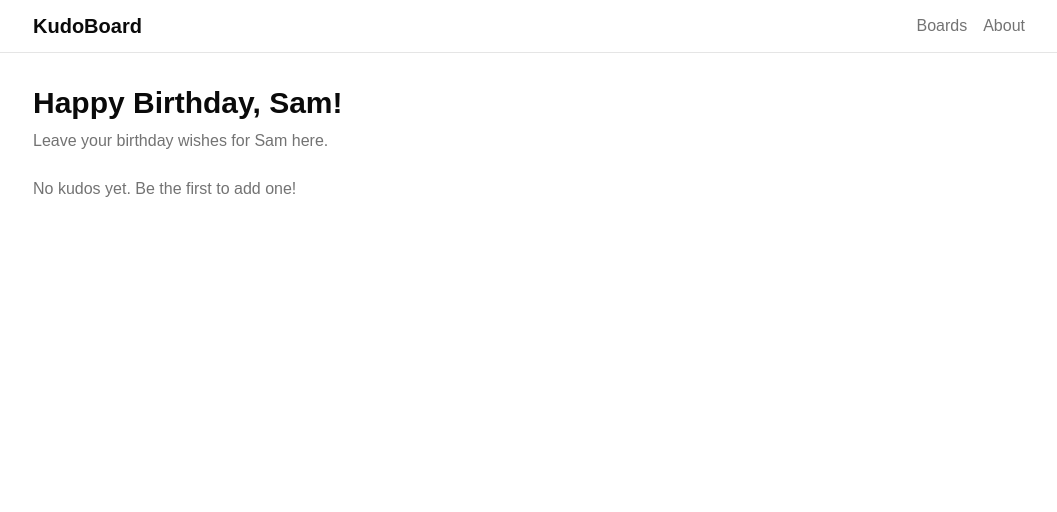
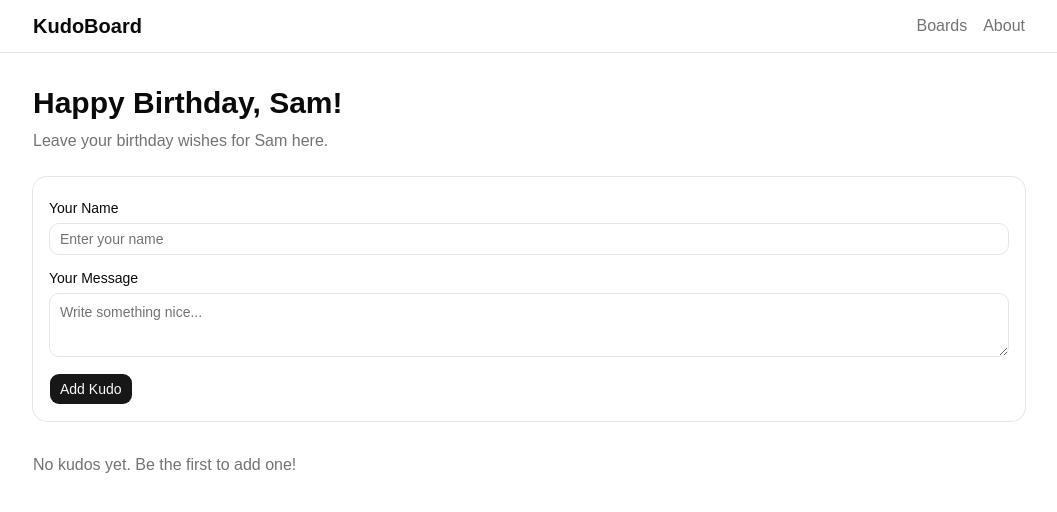
Before and after one commit to madooei/kudoboard, a React (Vite) app: page /kudoboard/boards/happy-birthday-sam in a window 1280 px wide. Shown: the top 512 px of the page, without its empty margins (111-1168 px from the left). Built offline with nearby package versions, Linux system fonts and the light colour scheme.

Commit message:
kudoboard-08: Include Add Kudo Form on the Board Detail Page and manage kudos state locally

```diff
--- a/src/routes/boards.$boardId.tsx
+++ b/src/routes/boards.$boardId.tsx
@@ -2,6 +2,8 @@ import { createFileRoute } from "@tanstack/react-router";
 import { INITIAL_BOARDS } from "@/data/boards";
 import type { Kudo } from "@/data/types";
 import { Card, CardContent } from "@/components/ui/card";
+import { useState } from "react";
+import AddKudoForm from "@/components/add-kudo-form";
 
 export const Route = createFileRoute("/boards/$boardId")({
   component: BoardPage,
@@ -10,6 +12,8 @@ export const Route = createFileRoute("/boards/$boardId")({
 function BoardPage() {
   const { boardId } = Route.useParams();
   const board = INITIAL_BOARDS.find((b) => b.id === boardId);
+
+  const [kudos, setKudos] = useState<Kudo[]>(board?.kudos ?? []);
 
   if (!board) {
     return (
@@ -22,18 +26,22 @@ function BoardPage() {
     );
   }
 
+  function handleAddKudo(kudo: Kudo) {
+    setKudos((prev) => [...prev, kudo]);
+  }
+
   return (
     <div>
       <h1 className="mb-2 text-3xl font-bold">{board.title}</h1>
       <p className="mb-6 text-muted-foreground">{board.description}</p>
-
-      {board.kudos.length === 0 ? (
+      <AddKudoForm onAdd={handleAddKudo} />
+      {kudos.length === 0 ? (
         <p className="text-muted-foreground">
           No kudos yet. Be the first to add one!
         </p>
       ) : (
         <div className="grid gap-4 sm:grid-cols-2 lg:grid-cols-3">
-          {board.kudos.map((kudo) => (
+          {kudos.map((kudo) => (
             <KudoCard key={kudo.id} kudo={kudo} />
           ))}
         </div>
```
